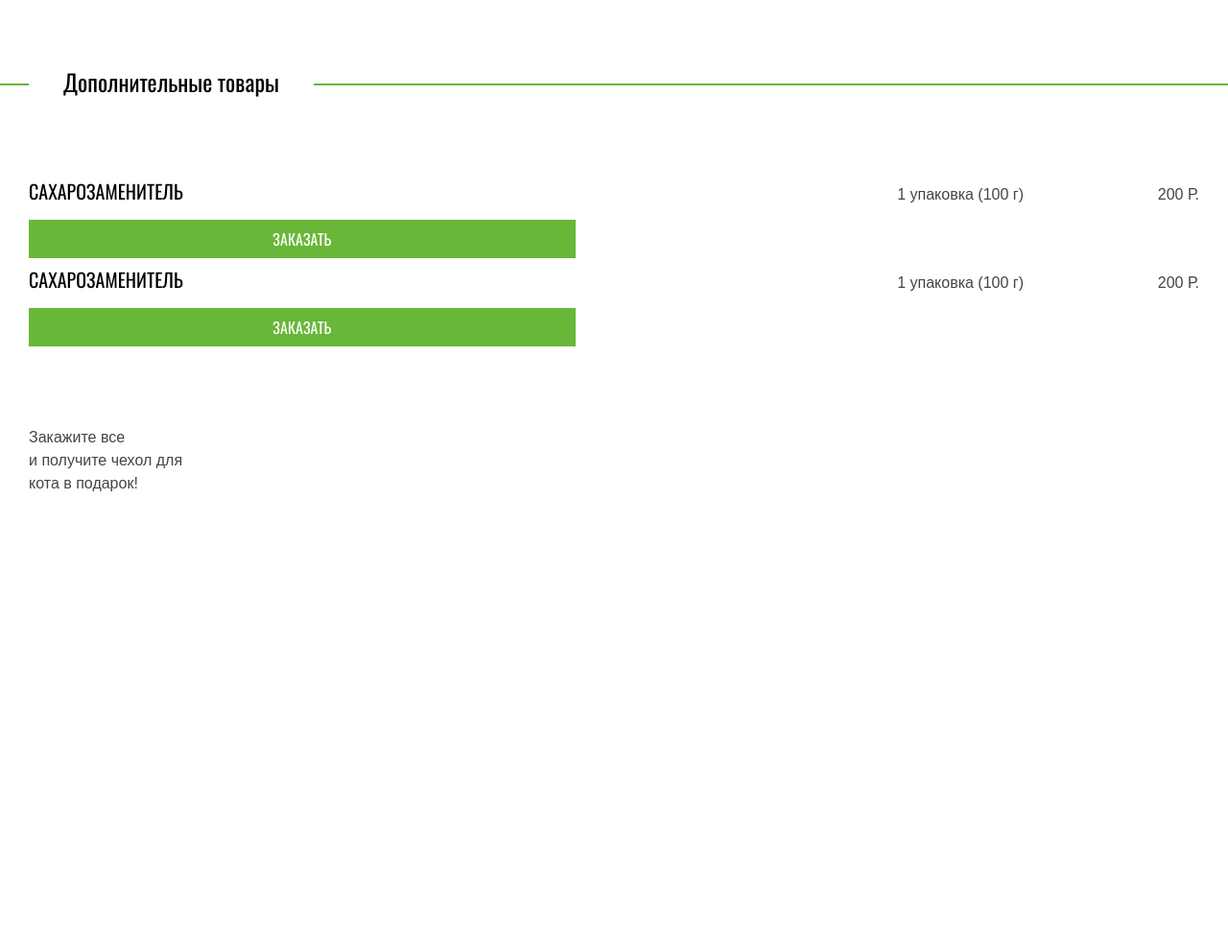
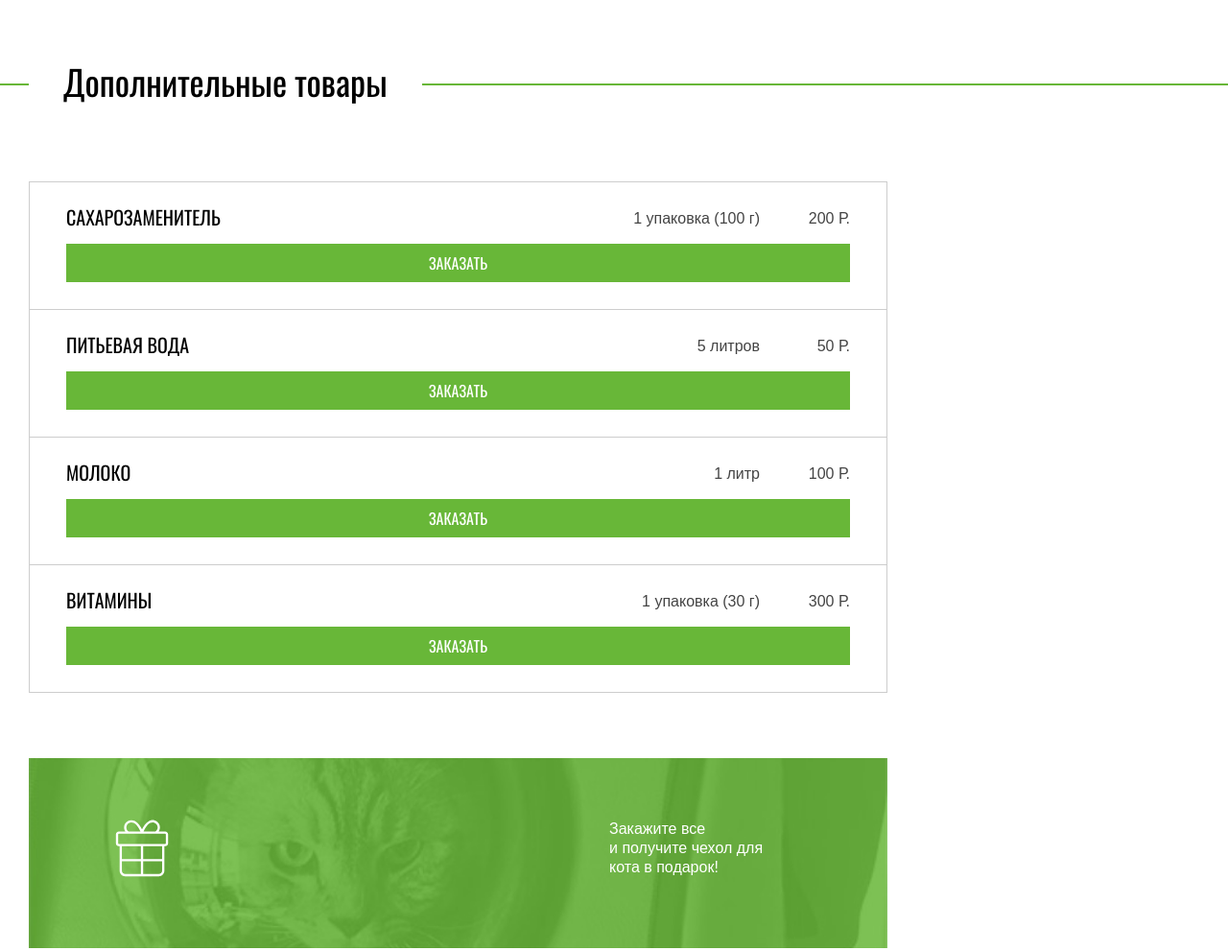
Before and after one commit to FoxMalder-coder/1406535-cat-energy-21, a website: page source/catalog.html in a window 1280 px wide. Shown: the part 1309-2300 px from the top of the page at 96% size. Before the commit the page ends 1841 px from the top, so only its background shows below. Drawn offline with nearby package versions, Linux system fonts and the light colour scheme; files that its build step writes are made by us from their sources.

```diff
--- a/source/catalog.html
+++ b/source/catalog.html
@@ -21,14 +21,14 @@
         <h2 class="visually-hidden">Основной каталог</h2>
         <ul class="product__list">
           <li class="product__item">
-            <div class="product__img">
+            <a class="product__img" href="#">
               <picture>
                 <source media="(min-width: 480px)" srcset="img/product1-tablet.png 1x, img/product1-tablet@2x.png 2x">
                 <img src="img/product1-mobile.jpg" srcset="img/product1-mobile@2x.jpg 2x"
                   alt="Банка с питанием CAT Energy PRO курица 500 г">
               </picture>
-            </div>
-            <h3 class="product__name">Cat Energy PRO 500 г</h3>
+            </a>
+            <a href="#"><h3 class="product__name">Cat Energy PRO 500 г</h3></a>
             <table class="product__info table">
               <tr class="table__row">
                 <td class="table__column1">Масса</td>
@@ -46,14 +46,14 @@
             <a class="button button--green product__button" href="#">Заказать</a>
           </li>
           <li class="product__item">
-            <div class="product__img">
+            <a class="product__img" href="#">
               <picture>
                 <source media="(min-width: 480px)" srcset="img/product2-tablet.png 1x, img/product2-tablet@2x.png 2x">
                 <img src="img/product2-mobile.jpg" srcset="img/product2-mobile@2x.jpg 2x"
                   alt="Банка с питанием CAT Energy PRO курица 1000 г">
               </picture>
-            </div>
-            <h3 class="product__name">Cat Energy PRO 1000 г</h3>
+            </a>
+            <a  href="#"><h3 class="product__name">Cat Energy PRO 1000 г</h3></a>
             <table class="product__info table">
               <tr class="table__row">
                 <td class="table__column1">Масса</td>
@@ -71,14 +71,14 @@
             <a class="button button--green product__button" href="#">Заказать</a>
           </li>
           <li class="product__item">
-            <div class="product__img">
+            <a class="product__img" href="#">
               <picture>
                 <source media="(min-width: 480px)" srcset="img/product3-tablet.png 1x, img/product3-tablet@2x.png 2x">
                 <img src="img/product3-mobile.jpg" srcset="img/product3-mobile@2x.jpg 2x"
                   alt="Банка с питанием CAT Energy PRO рыба 500 г">
               </picture>
-            </div>
-            <h3 class="product__name">Cat Energy PRO 500 г</h3>
+            </a>
+            <a href="#"><h3 class="product__name">Cat Energy PRO 500 г</h3></a>
             <table class="product__info table">
               <tr class="table__row">
                 <td class="table__column1">Масса</td>
@@ -96,14 +96,14 @@
             <a class="button button--green product__button" href="#">Заказать</a>
           </li>
           <li class="product__item">
-            <div class="product__img">
+            <a class="product__img" href="#">
               <picture>
                 <source media="(min-width: 480px)" srcset="img/product4-tablet.png 1x, img/product4-tablet@2x.png 2x">
                 <img src="img/product4-mobile.jpg" srcset="img/product4-mobile@2x.jpg 2x"
                   alt="Банка с питанием CAT Energy PRO рыба 1000 г">
               </picture>
-            </div>
-            <h3 class="product__name">Cat Energy PRO 1000 г</h3>
+            </a>
+            <a href="#"><h3 class="product__name">Cat Energy PRO 1000 г</h3></a>
             <table class="product__info table">
               <tr class="table__row">
                 <td class="table__column1">Масса</td>
@@ -121,14 +121,14 @@
             <a class="button button--green product__button" href="#">Заказать</a>
           </li>
           <li class="product__item">
-            <div class="product__img">
+            <a class="product__img" href="#">
               <picture>
                 <source media="(min-width: 480px)" srcset="img/product5-tablet.png 1x, img/product5-tablet@2x.png 2x">
                 <img src="img/product5-mobile.jpg" srcset="img/product5-mobile@2x.jpg 2x"
                   alt="Банка с питанием CAT Energy SLIM гречка 500 г">
               </picture>
-            </div>
-            <h3 class="product__name">Cat Energy SLIM 500 г</h3>
+            </a>
+            <a href="#"><h3 class="product__name">Cat Energy SLIM 500 г</h3></a>
             <table class="product__info table">
               <tr class="table__row">
                 <td class="table__column1">Масса</td>
@@ -146,14 +146,14 @@
             <a class="button button--green product__button" href="#">Заказать</a>
           </li>
           <li class="product__item">
-            <div class="product__img">
+            <a class="product__img" href="#">
               <picture>
                 <source media="(min-width: 480px)" srcset="img/product6-tablet.png 1x, img/product6-tablet@2x.png 2x">
                 <img src="img/product6-mobile.jpg" srcset="img/product6-mobile@2x.jpg 2x"
                   alt="Банка с питанием CAT Energy SLIM гречка 1000 г">
               </picture>
-            </div>
-            <h3 class="product__name">Cat Energy SLIM 1000 г</h3>
+            </a>
+            <a href="#"><h3 class="product__name">Cat Energy SLIM 1000 г</h3></a>
             <table class="product__info table">
               <tr class="table__row">
                 <td class="table__column1">Масса</td>
@@ -171,14 +171,14 @@
             <a class="button button--green product__button" href="#">Заказать</a>
           </li>
           <li class="product__item">
-            <div class="product__img">
+            <a class="product__img" href="#">
               <picture>
                 <source media="(min-width: 480px)" srcset="img/product7-tablet.png 1x, img/product7-tablet@2x.png 2x">
                 <img src="img/product7-mobile.jpg" srcset="img/product7-mobile@2x.jpg 2x"
                   alt="Банка с питанием CAT Energy SLIM рис 500 г">
               </picture>
-            </div>
-            <h3 class="product__name">Cat Energy SLIM 500 г</h3>
+            </a>
+            <a href="#"><h3 class="product__name">Cat Energy SLIM 500 г</h3></a>
             <table class="product__info table">
               <tr class="table__row">
                 <td class="table__column1">Масса</td>
@@ -209,33 +209,49 @@
     <section class="extra">
       <div class="container">
         <h2 class="extra__title">Дополнительные товары</h2>
+      </div>
+      <div class="container">
+        <div class="extra__grid">
           <ul class="extra__list">
             <li class="extra__item">
-            <div class="extra__info table-small">
-              <div class="table-small__name">Сахарозаменитель</div>
-              <div class="table-small__pack">1 упаковка (100 г)</div>
-              <div class="table-small__price">200 Р.</div>
-              <div class="table-small__button">
-                <button class="button button--green">Заказать</button>
+              <div class="extra__table">
+                <span class="extra__name">Сахарозаменитель</span>
+                <span class="extra__pack">1 упаковка (100 г)</span>
+                <span class="extra__price">200 Р.</span>
               </div>
-            </div>
+              <button class="button button--green extra__button">Заказать</button>
             </li>
             <li class="extra__item">
-            <div class="extra__info table-small">
-              <div class="table-small__name">Сахарозаменитель</div>
-              <div class="table-small__pack">1 упаковка (100 г)</div>
-              <div class="table-small__price">200 Р.</div>
-              <div class="table-small__button">
-                <button class="button button--green">Заказать</button>
+              <div class="extra__table">
+                <span class="extra__name">Питьевая вода</span>
+                <span class="extra__pack">5 литров</span>
+                <span class="extra__price">50 Р.</span>
               </div>
+              <button class="button button--green extra__button">Заказать</button>
+            </li>
+            <li class="extra__item">
+              <div class="extra__table">
+                <span class="extra__name">Молоко</span>
+                <span class="extra__pack">1 литр</span>
+                <span class="extra__price">100 Р.</span>
               </div>
+              <button class="button button--green extra__button">Заказать</button>
+            </li>
+            <li class="extra__item">
+              <div class="extra__table">
+                <span class="extra__name">Витамины</span>
+                <span class="extra__pack">1 упаковка (30 г)</span>
+                <span class="extra__price">300 Р.</span>
+              </div>
+              <button class="button button--green extra__button">Заказать</button>
             </li>
           </ul>
-        <div class="extra__banner banner">
-          <img class="banner__icon" src="img/icon-gift.svg" width="56" height="60">
-          <p class="banner__text">Закажите все<br>
+          <div class="extra__banner">
+            <img class="extra__banner-icon" src="img/icon-gift.svg" width="56" height="60">
+            <p class="extra__banner-text">Закажите все<br>
               и получите чехол для<br>
               кота в подарок!</p>
+          </div>
         </div>
       </div>
     </section>
--- a/source/sass/blocks/extra.scss
+++ b/source/sass/blocks/extra.scss
@@ -1,5 +1,25 @@
-// .extra {
-// }
+.extra {
+  padding-bottom: 34px;
+
+  @media (min-width: $width-tablet) {
+    padding-bottom: 76px;
+  }
+
+  @media (min-width: $width-desktop) {
+    padding-bottom: 86px;
+  }
+}
+
+.extra__grid {
+  display: flex;
+  flex-direction: column;
+  flex-wrap: wrap;
+
+  @media (min-width: $width-tablet) {
+    flex-direction: row;
+    justify-content: space-between;
+  }
+}
 
 .extra__title {
   position: relative;
@@ -17,9 +37,13 @@
   background-color: $white;
 
   @media (min-width: $width-mobile-only) {
+    top: -30px;
     left: 0;
     margin-bottom: 56px;
     padding: 0 36px;
+
+    font-size: 36px;
+    line-height: 36px;
   }
 
   @media (min-width: $width-desktop) {
@@ -29,8 +53,186 @@
 
 .extra__list {
   @include list-reset;
+
+  @media (min-width: $width-tablet) {
+    flex-basis: 895px;
+  }
 }
 
-// .extra__item {}
-// .extra__info {
-// }
+.extra__item {
+  padding: 14px 0 18px;
+  border-top: 1px solid $gray-205;
+
+  &:last-child {
+    border-bottom: 1px solid $gray-205;
+  }
+
+  @media (min-width: $width-mobile-only) {
+    padding: 26px 38px 28px;
+    border-left: 1px solid $gray-205;
+    border-right: 1px solid $gray-205;
+  }
+
+  @media (min-width: $width-desktop) {
+    display: flex;
+    justify-content: space-between;
+    align-items: center;
+    padding: 15px 0;
+    border-left: 0;
+    border-right: 0;
+  }
+}
+
+.extra__table {
+  width: 100%;
+  display: grid;
+  grid-template-areas:
+    "name name"
+    "pack price";
+  row-gap: 14px;
+  margin-bottom: 14px;
+
+  @media (min-width: $width-mobile-only) {
+    grid-template-areas: "name pack price";
+    grid-template-columns: 1fr min-content 55px;
+  }
+
+  @media (min-width: $width-tablet) {
+    grid-template-columns: 1fr min-content 94px;
+  }
+
+  @media (min-width: $width-desktop) {
+    grid-template-columns: 325px 245px 80px;
+    margin-bottom: 0;
+  }
+}
+
+.extra__name {
+  display: block;
+  grid-area: name;
+
+  font-family: "Oswald", "Verdana", sans-serif;
+
+  @include text(16px, 16px, 400, $black);
+  text-transform: uppercase;
+
+  @media (min-width: $width-mobile-only) {
+    font-size: 20px;
+    line-height: 20px;
+  }
+}
+
+.extra__pack {
+  grid-area: pack;
+  align-self: end;
+  white-space: nowrap;
+
+  @media (min-width: $width-mobile-only) {
+    justify-self: end;
+  }
+
+  @media (min-width: $width-desktop) {
+    justify-self: start;
+  }
+}
+
+.extra__price {
+  grid-area: price;
+  justify-self: end;
+  align-self: end;
+
+  @media (min-width: $width-desktop) {
+    justify-self: start;
+  }
+}
+
+
+.extra__button {
+  @media (min-width: $width-desktop) {
+    max-width: 245px;
+  }
+}
+
+.extra__banner {
+  display: flex;
+  flex-direction: column;
+  flex-wrap: wrap;
+  width: 100%;
+  max-width: 895px;
+  margin-top: 38px;
+  padding: 62px 0 42px;
+
+  background-image: url("../img/background-banner-mobile.jpg");
+  background-repeat: no-repeat;
+  background-position: center;
+  background-size: cover;
+
+  @media (min-resolution: 2dppx) {
+    background-image: url("../img/background-banner-mobile@2x.jpg");
+  }
+
+  @media (min-width: $width-mobile-only) {
+    flex-direction: row;
+    justify-content: space-between;
+    margin-top: 68px;
+    padding: 64px 90px 74px;
+
+    background-image: url("../img/background-banner-tablet.jpg");
+    // background-repeat: no-repeat;
+    // background-position: center;
+    // background-size: cover;
+
+    @media (min-resolution: 2dppx) {
+      background-image: url("../img/background-banner-tablet@2x.jpg");
+    }
+  }
+
+  @media (min-width: $width-desktop) {
+    flex-direction: column;
+    flex-basis: 245px;
+    margin: 0;
+    padding: 62px 0 42px;
+
+    background-image: url("../img/background-banner-desktop.jpg");
+    // background-repeat: no-repeat;
+    // background-position: center;
+    // background-size: cover;
+
+    @media (min-resolution: 2dppx) {
+      background-image: url("../img/background-banner-desktop@2x.jpg");
+    }
+  }
+}
+
+.extra__banner-icon {
+  align-self: center;
+  margin-bottom: 60px;
+
+  @media (min-width: $width-mobile-only) {
+    margin-bottom: 0;
+  }
+
+  @media (min-width: $width-desktop) {
+    margin-bottom: 60px;
+  }
+}
+
+.extra__banner-text {
+  margin: 0;
+
+  @include text(16px, 20px, 400, $white);
+  text-align: center;
+
+  @media (min-width: $width-mobile-only) {
+    text-align: left;
+  }
+
+  @media (min-width: $width-tablet) {
+    width: 200px;
+  }
+
+  @media (min-width: $width-desktop) {
+    width: 100%;
+    text-align: center;
+  }
+}
--- a/source/sass/blocks/table-small.scss
+++ /dev/null
@@ -1,53 +0,0 @@
-.table-small {
-  display: table;
-  width: 100%;
-
-  white-space: nowrap;
-
-  @media (min-width: $width-desktop) {
-    text-align: left;
-  }
-}
-
-.table-small__name {
-  display: table-row;
-  width: 100%;
-
-  font-family: "Oswald", "Verdana", sans-serif;
-
-  @include text(16px, 16px, 400, $black);
-  text-transform: uppercase;
-
-  @media (min-width: $width-mobile-only) {
-    display: table-cell;
-    width: auto;
-
-    font-size: 20px;
-    line-height: 20px;
-  }
-}
-
-.table-small__pack {
-  display: table-cell;
-  padding: 14px 0;
-
-  @media (min-width: $width-mobile-only) {
-    text-align: right;
-  }
-}
-
-.table-small__price {
-  display: table-cell;
-  width: 15%;
-
-  text-align: right;
-}
-
-.table-small__button {
-  display: table-footer-group;
-
-  @media (min-width: $width-desktop) {
-    display: table-cell;
-    width: 244px;
-  }
-}
--- a/source/sass/style.scss
+++ b/source/sass/style.scss
@@ -27,5 +27,4 @@
 @import "blocks/table";
 @import "blocks/show-all";
 @import "blocks/extra";
-@import "blocks/table-small";
 @import "blocks/banner";
```
Also changed, not shown: source/sass/blocks/banner.scss (+11 -2 lines), source/sass/blocks/product.scss (+15 -2 lines), source/img/background-banner-desktop.jpg (added), source/img/background-banner-desktop@2x.jpg (added), source/img/background-banner-mobile.jpg (added), source/img/background-banner-mobile@2x.jpg (added), source/img/background-banner-tablet.jpg (added), source/img/background-banner-tablet@2x.jpg (added). Lines whose indentation alone changed are shown as unchanged.
